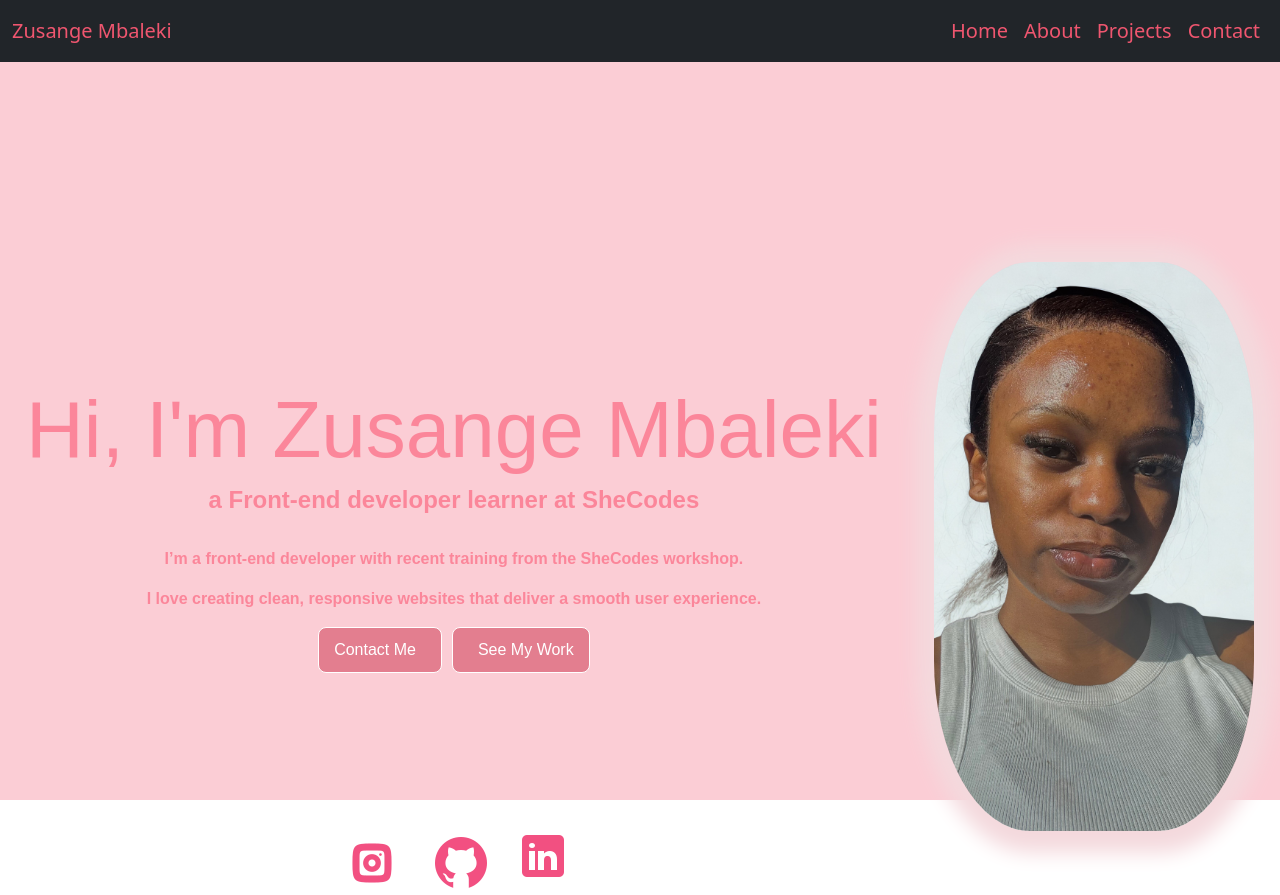
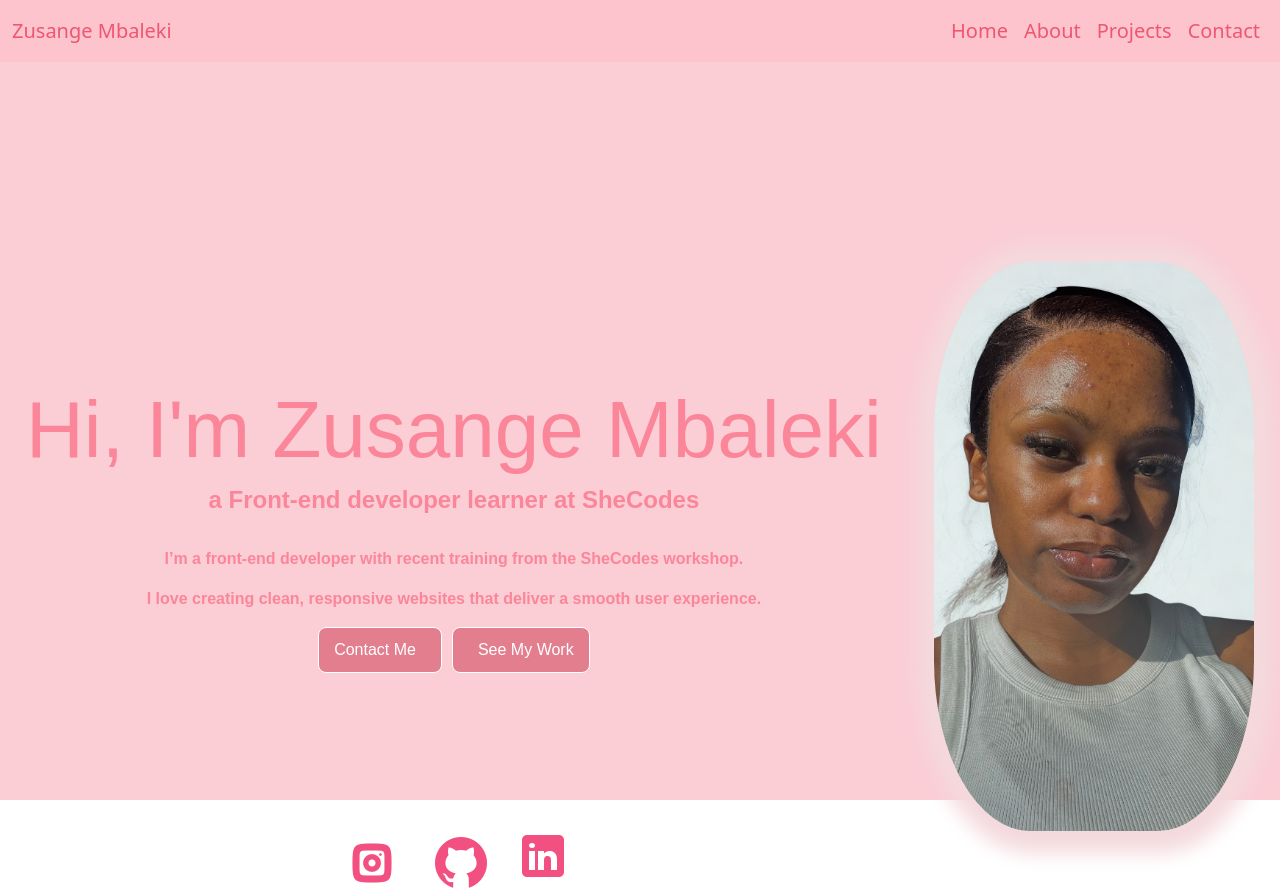
Before and after one commit to sange371/react-portfolio, a React (Create React App) app in the folder react-portfolio/: page / in a window 1280 px wide. Built offline with nearby package versions, Linux system fonts and the light colour scheme.

Commit message:
removed the dark navbar bg-color

```diff
--- a/react-portfolio/src/Navbar.js
+++ b/react-portfolio/src/Navbar.js
@@ -5,7 +5,7 @@
 
 export default function Navbar() {
   return (
-    <nav className="navbar navbar-expand-lg navbar-dark bg-dark">
+    <nav className="navbar navbar-expand-lg navbar-dark ">
       <div className="container-fluid">
         <a className="navbar-brand" href="/">Zusange Mbaleki</a>
         <button
```
